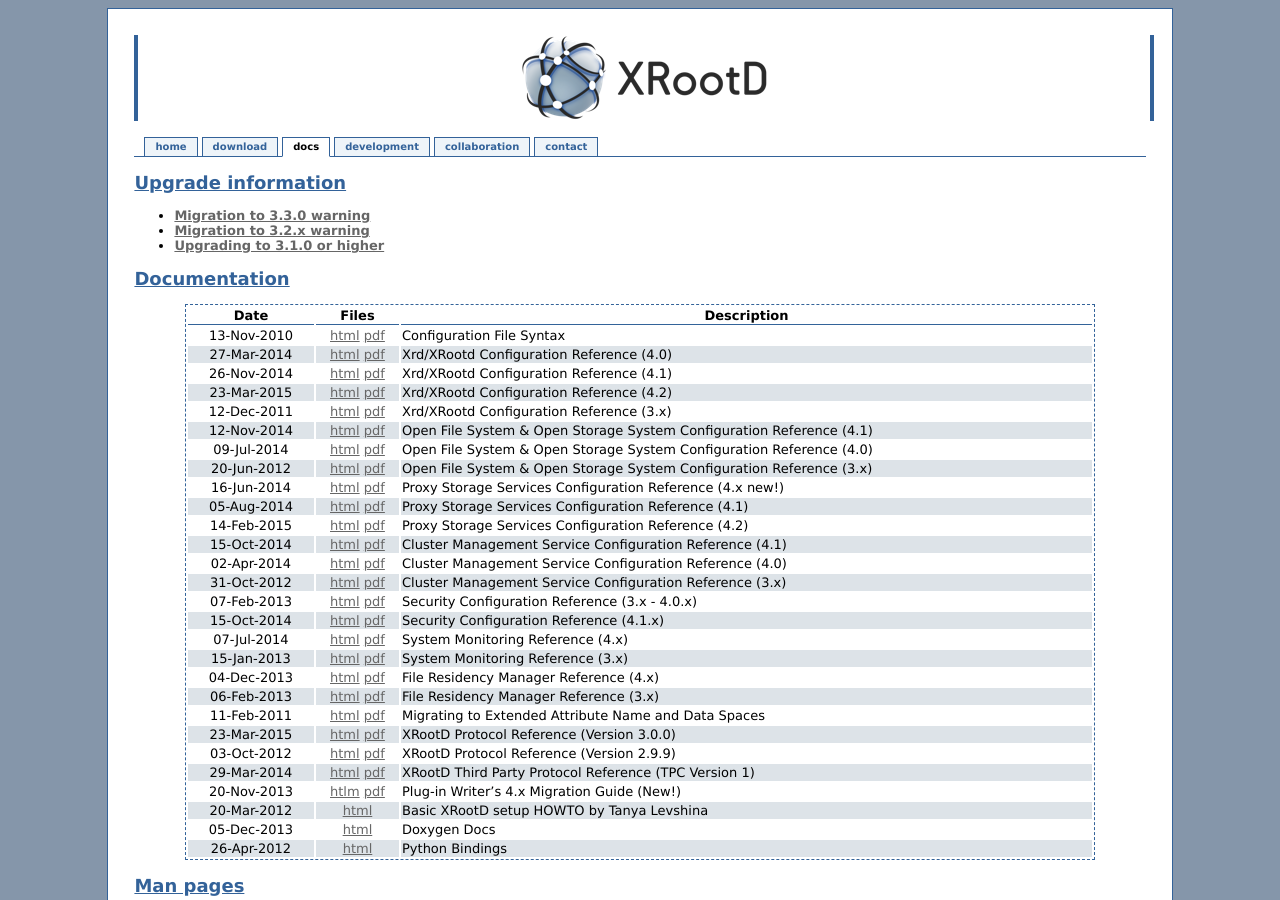
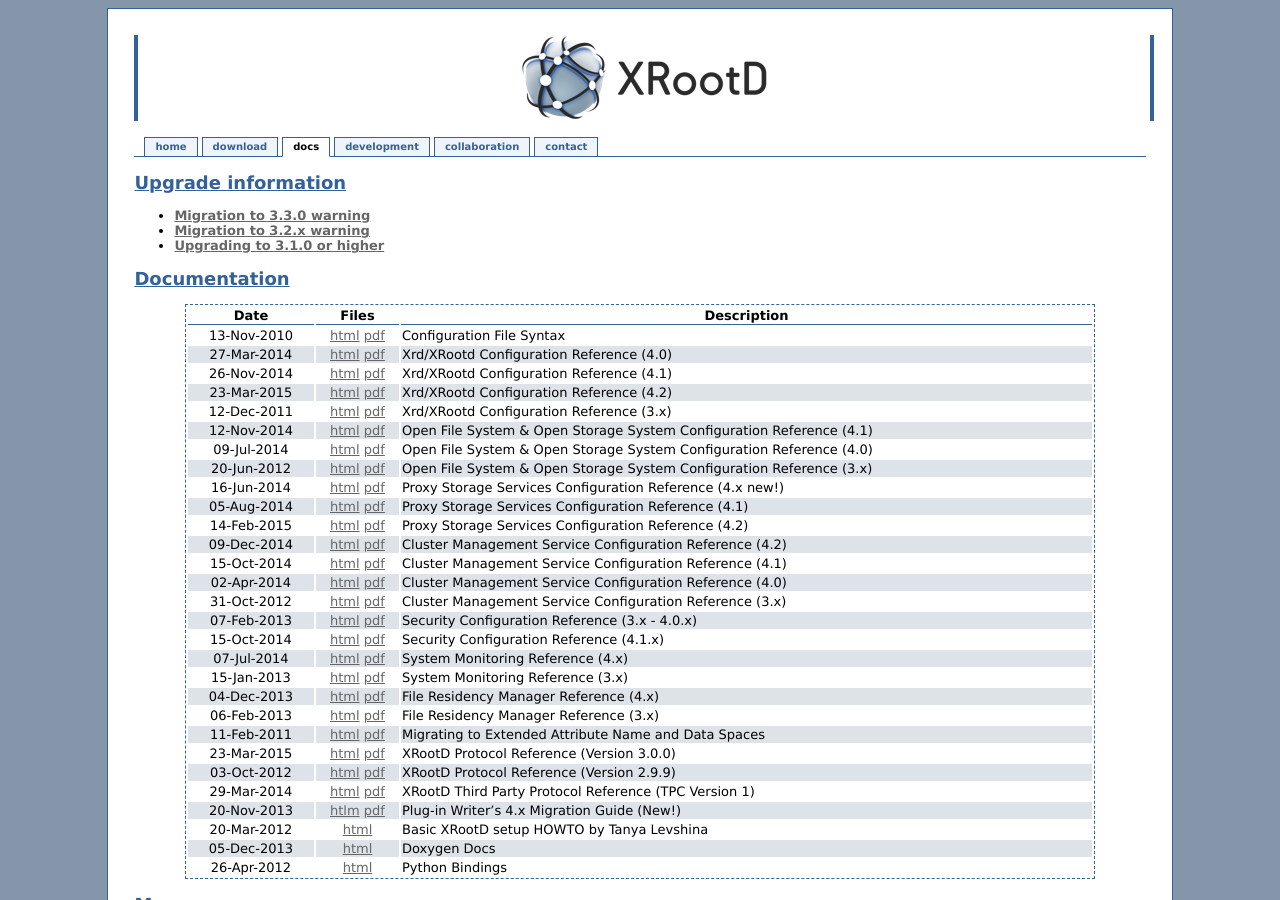
Before and after one commit to xrootd/xrootd-website, a Jekyll site: the page built from docs.md, in a window 1280 px wide and 900 px high. Built offline with Jekyll 4.4.1, drawn with Linux system fonts in a browser that asks for light colours; Markdown is read by kramdown in place of the engine named in the settings.

Commit message:
Add cms config reference for 4.2

```diff
--- a/docs.md
+++ b/docs.md
@@ -27,6 +27,7 @@ Documentation
 |16-Jun-2014|[html](/doc/dev4/pss_config.htm) [pdf](/doc/dev4/pss_config.pdf)        |Proxy Storage Services Configuration Reference (4.x new!)    |
 |05-Aug-2014|[html](/doc/dev41/pss_config.htm) [pdf](/doc/dev41/pss_config.pdf)        |Proxy Storage Services Configuration Reference (4.1)    |
 |14-Feb-2015|[html](/doc/dev42/pss_config.htm) [pdf](/doc/dev42/pss_config.pdf)        |Proxy Storage Services Configuration Reference (4.2)    |
+|09-Dec-2014|[html](/doc/dev42/cms_config.htm) [pdf](/doc/dev42/cms_config.pdf)        |Cluster Management Service Configuration Reference (4.2)                    |
 |15-Oct-2014|[html](/doc/dev41/cms_config.htm) [pdf](/doc/dev41/cms_config.pdf)        |Cluster Management Service Configuration Reference (4.1)                    |
 |02-Apr-2014|[html](/doc/dev4/cms_config.htm) [pdf](/doc/dev4/cms_config.pdf)        |Cluster Management Service Configuration Reference (4.0)                    |
 |31-Oct-2012|[html](/doc/prod/cms_config.htm) [pdf](/doc/prod/cms_config.pdf)        |Cluster Management Service Configuration Reference (3.x)                    |
```
